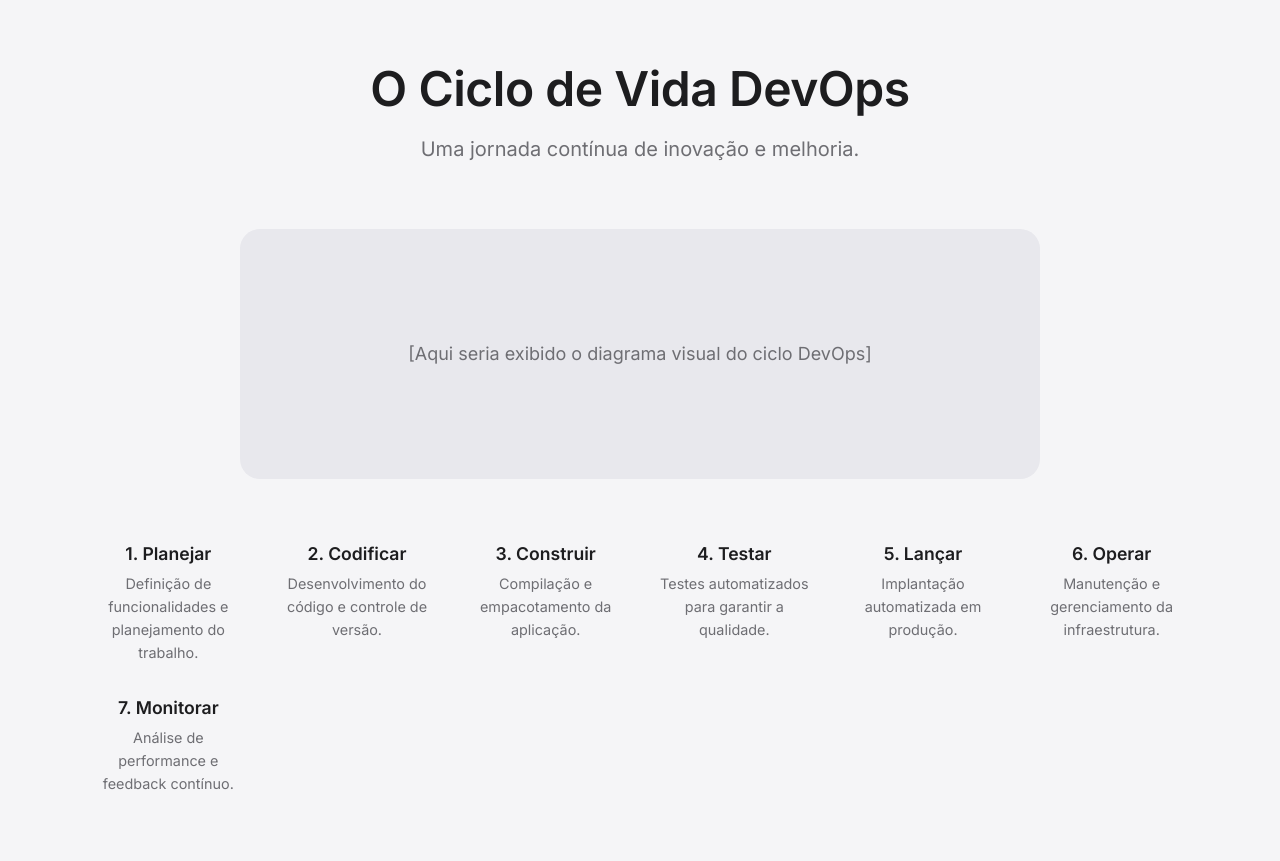
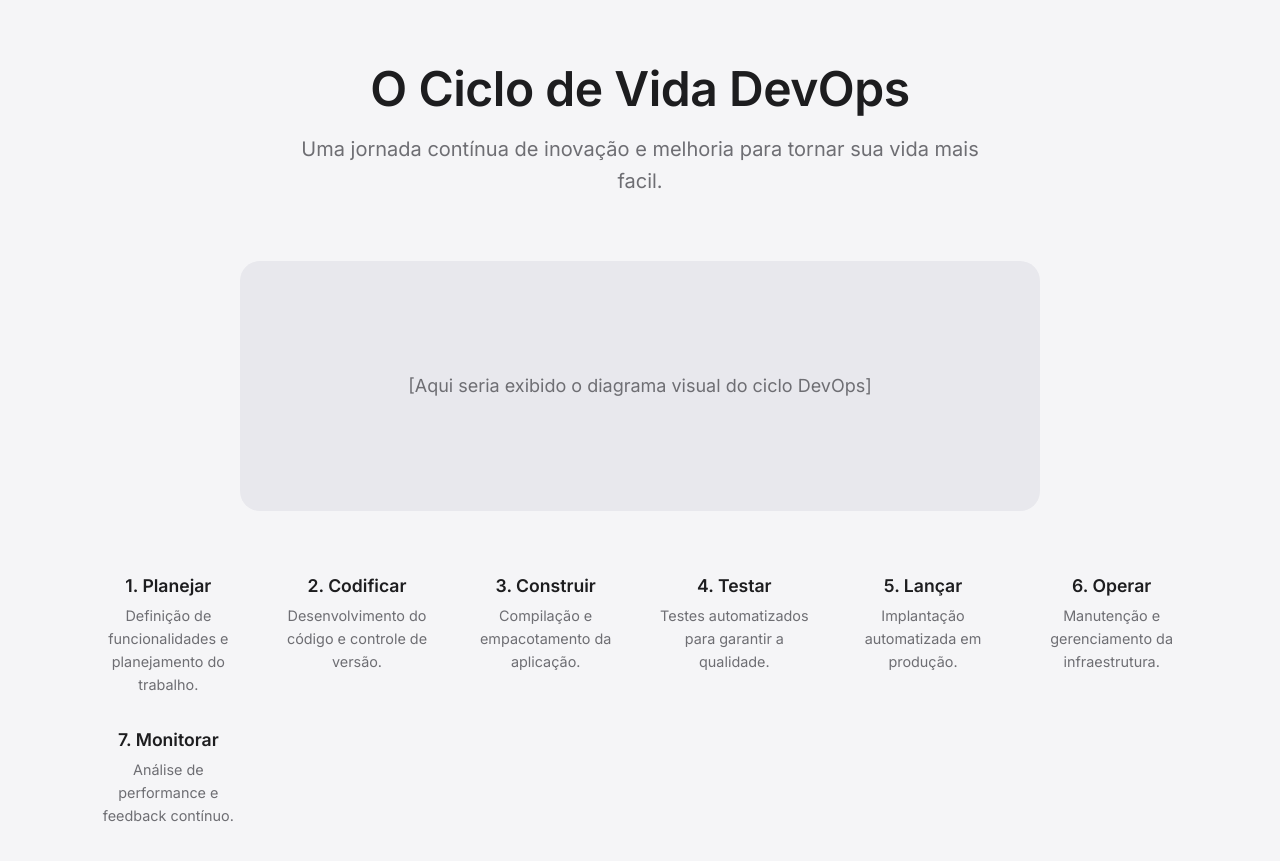
Before and after one commit to MiguelMMarques06/DevOps.EngS3, a plain HTML site: page index.html in a window 1280 px wide. Shown: the part 2040-2901 px from the top of the page. Drawn offline with Linux system fonts and the light colour scheme.

Commit message:
Diniz alterações

```diff
--- a/index.html
+++ b/index.html
@@ -90,7 +90,7 @@
         <section id="ciclo" class="lifecycle-section">
             <div class="section-title">
                 <h2>O Ciclo de Vida DevOps</h2>
-                <p>Uma jornada contínua de inovação e melhoria.</p>
+                <p>Uma jornada contínua de inovação e melhoria para tornar sua vida mais facil.</p>
             </div>
             <div class="lifecycle-image-placeholder">
                 <p style="text-align: center; padding: 4rem; color: #6E6E73;">[Aqui seria exibido o diagrama visual do ciclo DevOps]</p>
```
